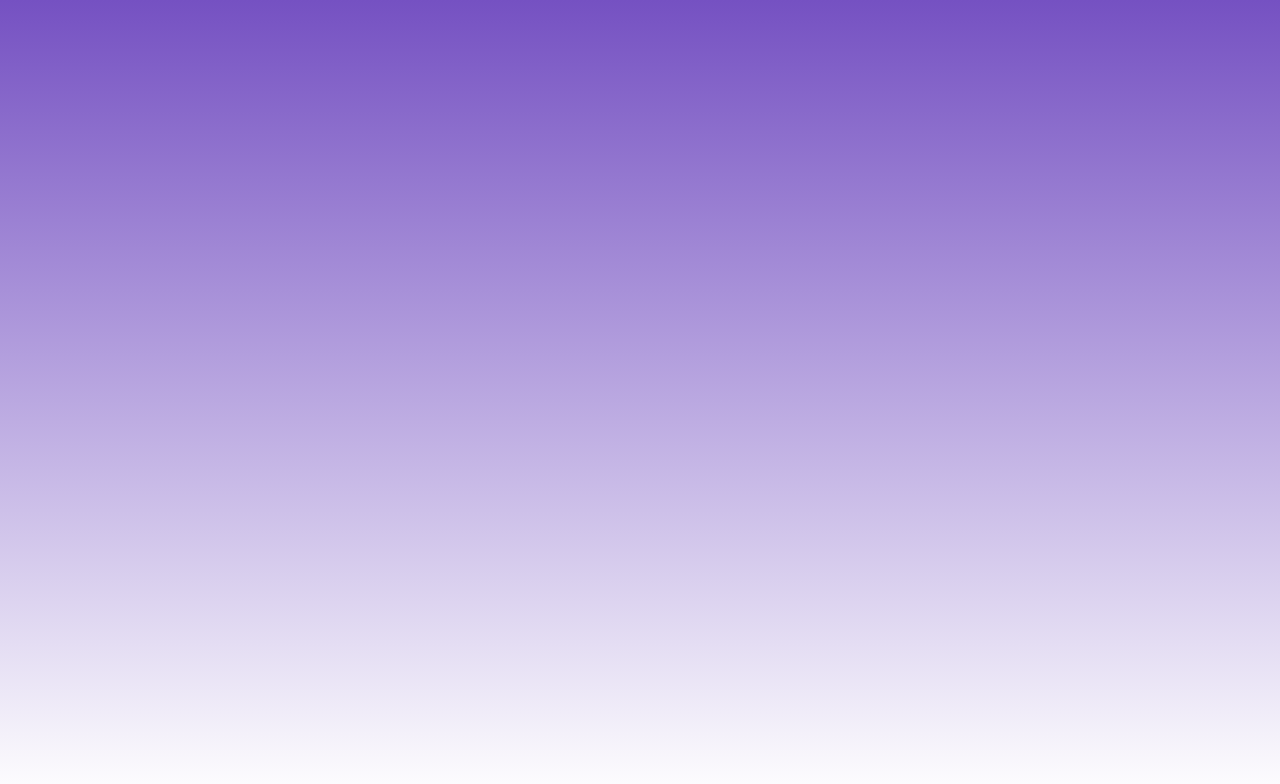
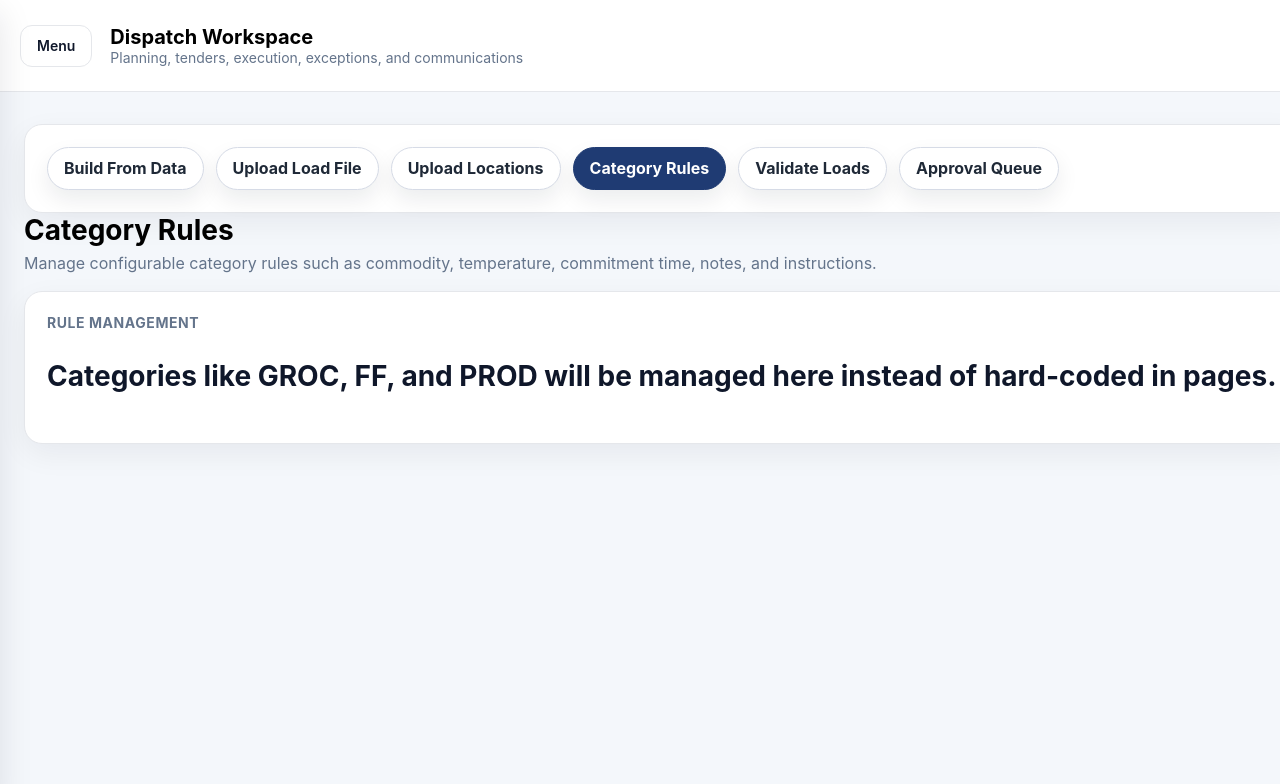
Before and after one commit to varchar1206/fleetvision-platform, a React (Vite) app: page /#/v2/dispatch/category-rules in a window 1280 px wide. Before the commit this address had no page. Shown: the top 784 px of the page. Built offline with nearby package versions, Linux system fonts and the light colour scheme; what aws-amplify would draw is missing.

Commit message:
Add dispatch load process placeholder routes

```diff
--- a/src/App.tsx
+++ b/src/App.tsx
@@ -53,6 +53,9 @@ import BrokerWorkspaceHome from "./pages/v2/broker/BrokerWorkspaceHome";
 import DispatchWorkspaceHome from "./pages/v2/dispatch/DispatchWorkspaceHome";
 import LoadBuilderPage from "./pages/v2/dispatch/LoadBuilderPage";
 import ApprovalQueuePage from "./pages/v2/dispatch/ApprovalQueuePage";
+import LoadValidationPage from "./pages/v2/dispatch/LoadValidationPage";
+import CategoryRulesPage from "./pages/v2/dispatch/CategoryRulesPage";
+import LoadUploadPage from "./pages/v2/dispatch/LoadUploadPage";
 import CarrierWorkspaceHome from "./pages/v2/carrier/CarrierWorkspaceHome";
 import DriverWorkspaceHome from "./pages/v2/driver/DriverWorkspaceHome";
 import MobilePortal from "./pages/mobile/MobilePortal";
@@ -104,6 +107,9 @@ function App() {
           <Route path="planning" element={<Planning />} />
           <Route path="load-builder" element={<LoadBuilderPage />} />
           <Route path="approval-queue" element={<ApprovalQueuePage />} />
+          <Route path="load-upload" element={<LoadUploadPage />} />
+          <Route path="category-rules" element={<CategoryRulesPage />} />
+          <Route path="load-validation" element={<LoadValidationPage />} />
           <Route path="communications" element={<CommunicationLogPage />} />
           <Route path="communication-actions" element={<CommunicationActionsPage />} />
           <Route path="communication-log" element={<CommunicationLogPage />} />
@@ -130,6 +136,9 @@ function App() {
           <Route path="planning" element={<Planning />} />
           <Route path="load-builder" element={<LoadBuilderPage />} />
           <Route path="approval-queue" element={<ApprovalQueuePage />} />
+          <Route path="load-upload" element={<LoadUploadPage />} />
+          <Route path="category-rules" element={<CategoryRulesPage />} />
+          <Route path="load-validation" element={<LoadValidationPage />} />
           <Route path="tender-queue" element={<TenderQueue />} />
           <Route path="active-loads" element={<ActiveLoads />} />
           <Route path="completed-loads" element={<CompletedLoads />} />
--- /dev/null
+++ b/src/pages/v2/dispatch/CategoryRulesPage.tsx
@@ -0,0 +1,21 @@
+import DispatchProcessNav from "../../../components/load-builder/DispatchProcessNav";
+
+export default function CategoryRulesPage() {
+  return (
+    <section>
+      <DispatchProcessNav />
+
+      <div className="page-header">
+        <div>
+          <h2>Category Rules</h2>
+          <p>Manage configurable category rules such as commodity, temperature, commitment time, notes, and instructions.</p>
+        </div>
+      </div>
+
+      <div className="card">
+        <h2>Rule Management</h2>
+        <p>Categories like GROC, FF, and PROD will be managed here instead of hard-coded in pages.</p>
+      </div>
+    </section>
+  );
+}
--- /dev/null
+++ b/src/pages/v2/dispatch/LoadUploadPage.tsx
@@ -0,0 +1,21 @@
+import DispatchProcessNav from "../../../components/load-builder/DispatchProcessNav";
+
+export default function LoadUploadPage() {
+  return (
+    <section>
+      <DispatchProcessNav />
+
+      <div className="page-header">
+        <div>
+          <h2>Upload Load File</h2>
+          <p>Upload daily load spreadsheets, map columns, validate records, and build load records.</p>
+        </div>
+      </div>
+
+      <div className="card">
+        <h2>Spreadsheet Upload</h2>
+        <p>This workflow will import daily load files and convert them into draft operational loads.</p>
+      </div>
+    </section>
+  );
+}
--- /dev/null
+++ b/src/pages/v2/dispatch/LoadValidationPage.tsx
@@ -0,0 +1,21 @@
+import DispatchProcessNav from "../../../components/load-builder/DispatchProcessNav";
+
+export default function LoadValidationPage() {
+  return (
+    <section>
+      <DispatchProcessNav />
+
+      <div className="page-header">
+        <div>
+          <h2>Load Validation</h2>
+          <p>Review validation errors, warnings, duplicate trips, missing data, and readiness before approval submission.</p>
+        </div>
+      </div>
+
+      <div className="card">
+        <h2>Validation Summary</h2>
+        <p>ValidationService will own all load validation rules.</p>
+      </div>
+    </section>
+  );
+}
```
